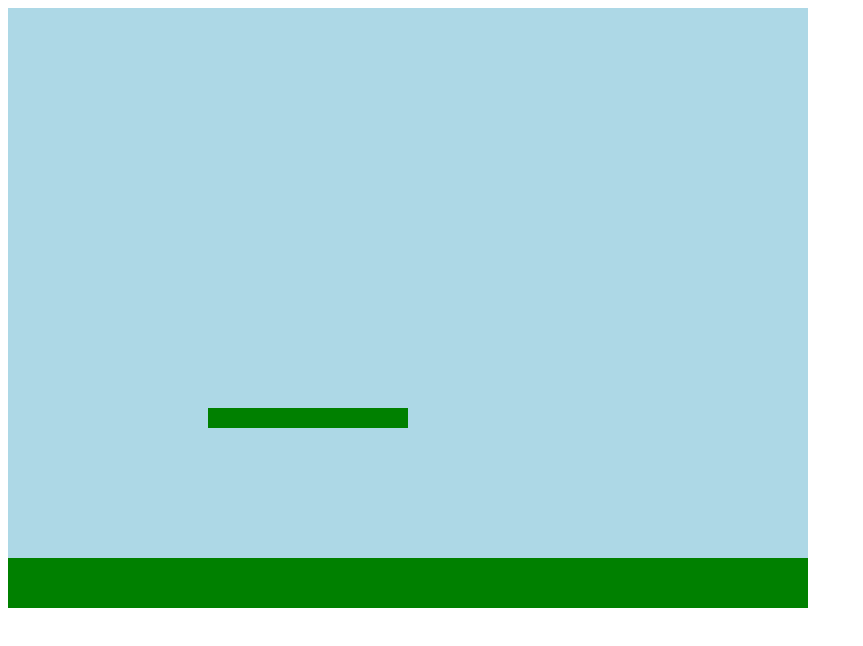
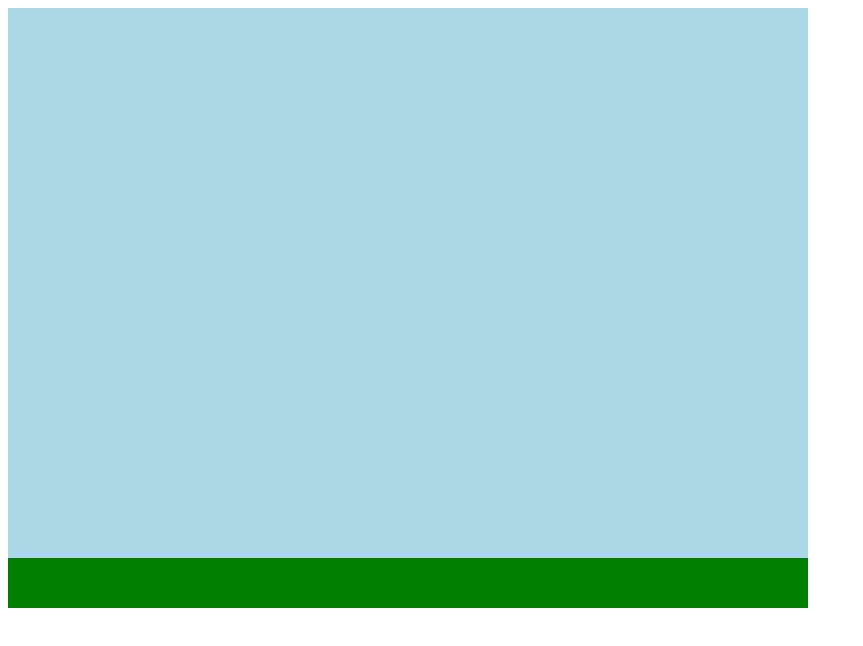
Before and after one commit to betbuilder365/twittxgame, a plain HTML site: page index.html in a window 1280 px wide. Shown: the whole page, without its empty margins (0-863 px from the left). Drawn offline with Linux system fonts and the light colour scheme.

Commit message:
Update index.html

```diff
--- a/index.html
+++ b/index.html
@@ -33,20 +33,12 @@
       width: 800px;
       height: 50px;
     }
-
-    #platform1 {
-      left: 200px;
-      top: 400px;
-      width: 200px;
-      height: 20px;
-    }
   </style>
 </head>
 <body>
   <div id="game-container">
     <div id="player"></div>
     <div class="platform" id="ground"></div>
-    <div class="platform" id="platform1"></div>
   </div>
 
   <script>
```
